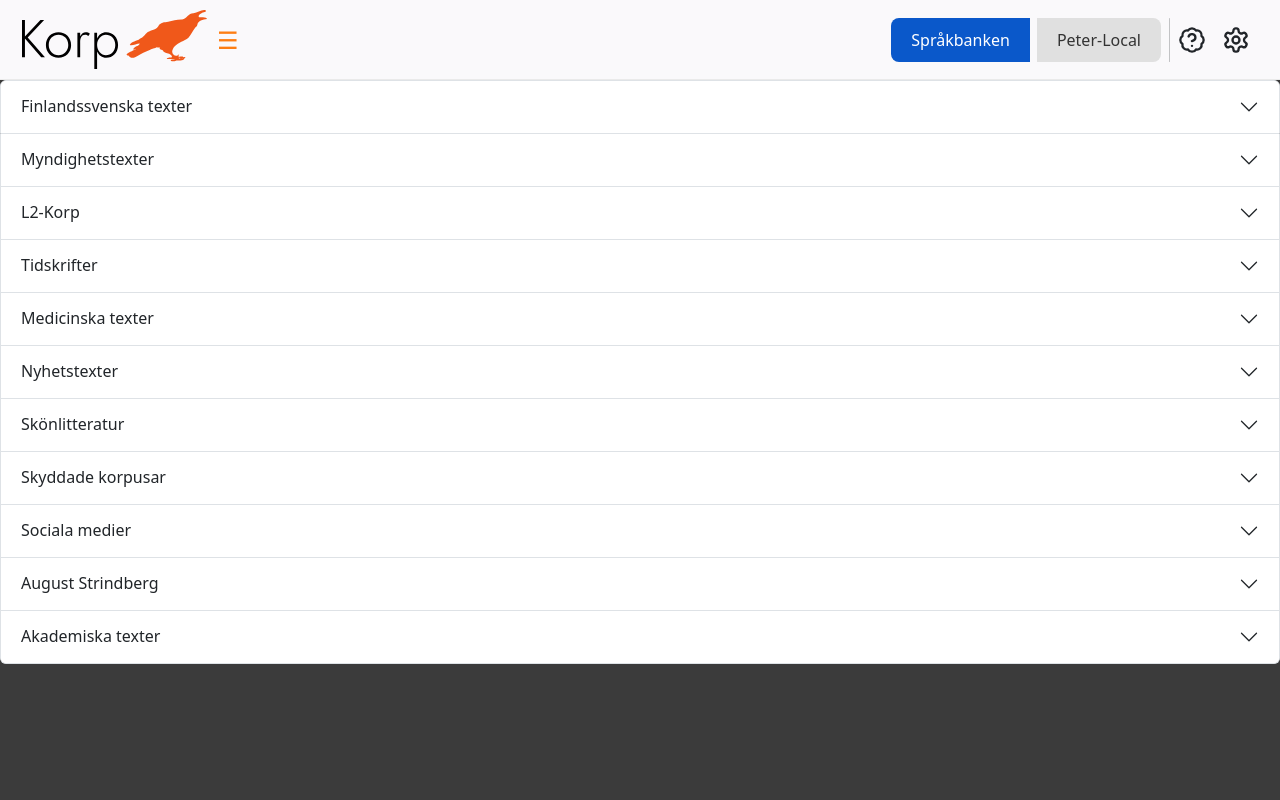
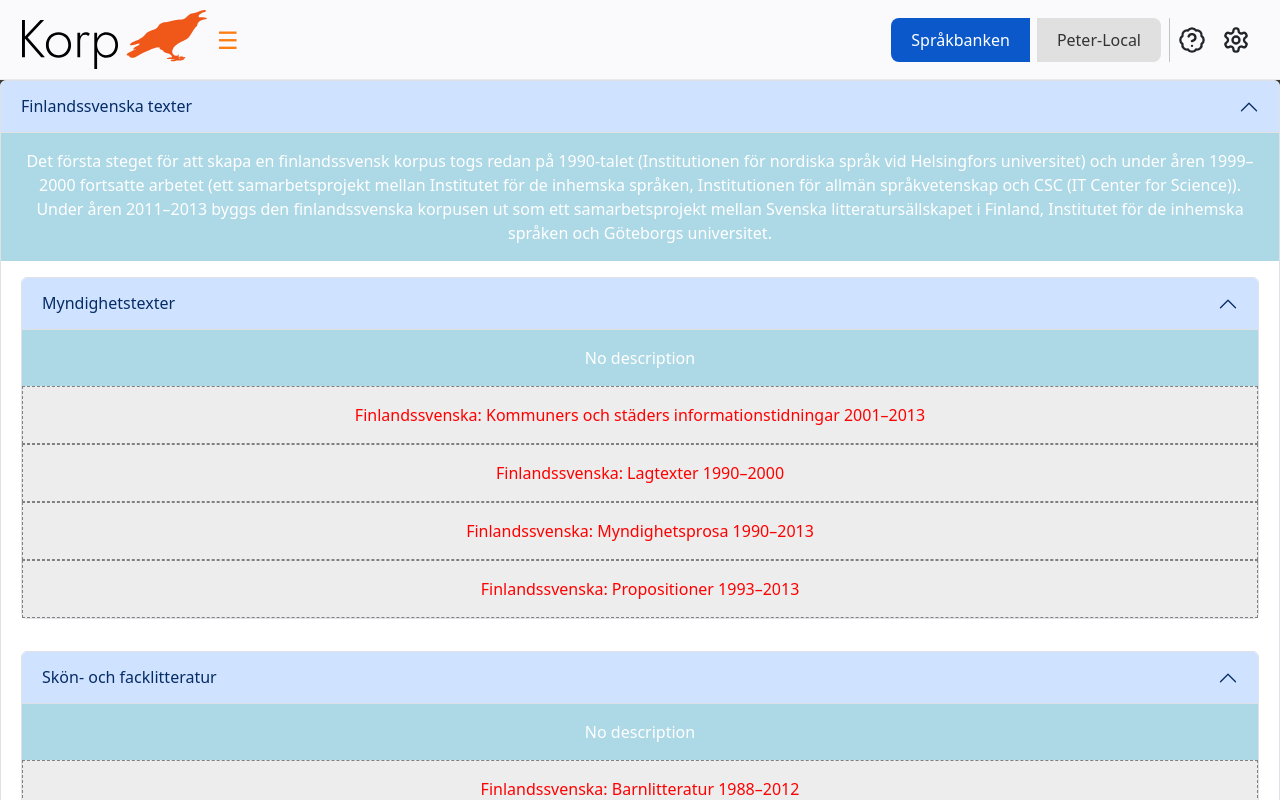
Before and after one commit to spraakbanken/korp-light, a React (Vite) app in the folder frontend/: page /settings in a window 1280 px wide. Shown: the top 800 px of the page. Built offline with nearby package versions, Linux system fonts and the light colour scheme.

Commit message:
Can now get corpus id on click without find method.

```diff
--- a/frontend/src/components/CorpusSelector/CorpusSelector.jsx
+++ b/frontend/src/components/CorpusSelector/CorpusSelector.jsx
@@ -42,38 +42,45 @@ export default function CorpusSelector() {
         if (e[3] !== undefined) {
             Object.values(e[3]).forEach((el) => {
                 Object.values(el).forEach((el2) => {
-                    subcorporaList.push(generateCorpusSelector(el2));
+                    //we have to use a different way to get ID! uuid package?
+                    const subcorpId = crypto.randomUUID()
+                    subcorporaList[subcorpId]= generateCorpusSelector(el2);
                 })
             });
         }
 
         return (
-            <Accordion.Item eventKey={Math.random()}>
+            <Accordion>
+                <Accordion.Item>
                     <Accordion.Header>{title}</Accordion.Header>
-                    {desc ? <Accordion.Body className="corpus__desc">{desc}</Accordion.Body> : null}
-                    {corpora.map((corpus) =>
+                    <Accordion.Body className="corpus__desc">{desc}</Accordion.Body>
+                    {Object.entries(testDict).map(([key, corpus]) =>
                         <Accordion.Body
-                        onClick={ e => handleClick(e, testDict) }
+                        onClick={ e2 => handleCorpusClick(e2, testDict) }
                         className="corpus__labels"
-                        key={Math.random()}>
+                        corpus={key}
+                        key={key}>
                             {corpus}
                         </Accordion.Body>)}
-                    {subcorporaList.map(elem =>
-                        <Accordion.Body key={Math.random()}>
+                    {Object.entries(subcorporaList).map(([id, elem]) =>
+                        <Accordion.Body key={id}>
                             <Accordion>
                                 {elem}
                             </Accordion>
                         </Accordion.Body>)}
-            </Accordion.Item>
+                </Accordion.Item>
+            </Accordion>
         );
     }
 
-
     const [selectedCorpora, setSelectedCorpora] = useState([]);
 
-    const handleClick = (e, corpusData) => {
-        const pickedCorpus = Object.keys(corpusData)
-            .find(o => corpusData[o] === e.target.innerText)
+    const handleHeaderClick = (e) => {
+        const clickedElement = e.target
+        console.log(e.target.attributes);
+    }
+    const handleCorpusClick = (e) => {
+        const pickedCorpus = e.target.getAttribute('corpus')
 
         if (selectedCorpora.includes(pickedCorpus)) {
             setSelectedCorpora(selectedCorpora.filter(c => c !== pickedCorpus))
@@ -89,7 +96,7 @@ export default function CorpusSelector() {
     return (
         <>
 
-            <Accordion>
+            <Accordion alwaysOpen='false'>
                 {Object.values(testdata).map((k) => {
                     return generateCorpusSelector(k)
                 })}
```
